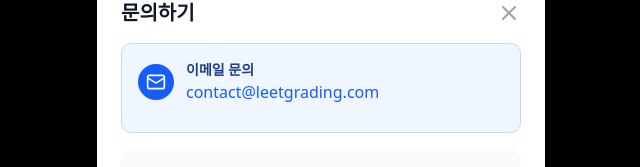
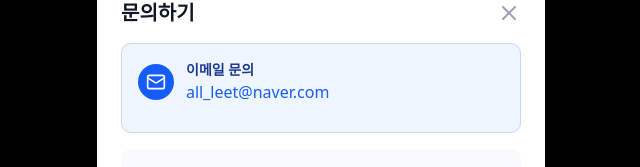
Before and after one commit to jongekim/all_LEET, a React (Vite) app: page / in a window 1280 px wide. Both pictures are taken after a click on the button "문의하기". Shown: the part 145-312 px from the top of the page, without its empty margins (319-959 px from the left). Built offline with nearby package versions, Linux system fonts and the light colour scheme.

Commit message:
fix mail

```diff
--- a/src/pages/HomePage.tsx
+++ b/src/pages/HomePage.tsx
@@ -335,7 +335,7 @@
                       href="mailto:contact@leetgrading.com"
                       className="text-blue-600 hover:text-blue-700 font-medium break-all"
                     >
-                      contact@leetgrading.com
+                      all_leet@naver.com
                     </a>
                   </div>
                 </div>
```
